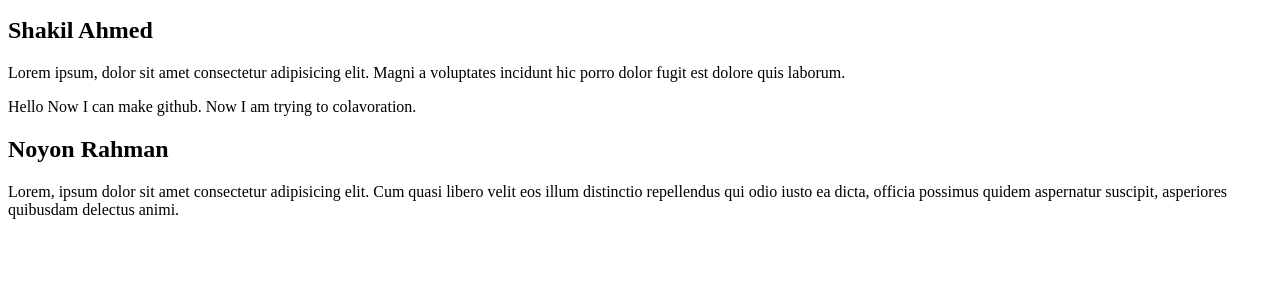
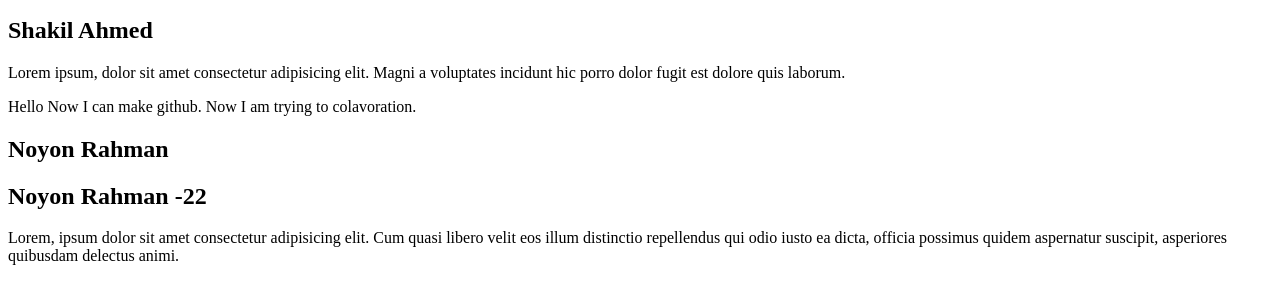
Before and after one commit to codermdshakil/git-colaboration, a plain HTML site: page index.html in a window 1280 px wide. Shown: the part 119-418 px from the top of the page. Drawn offline with Linux system fonts and the light colour scheme.

Commit message:
noyon added his name

```diff
--- a/index.html
+++ b/index.html
@@ -17,6 +17,7 @@
         </div>
         <div class="noyon">
             <h2>Noyon Rahman</h2>
+            <h2>Noyon Rahman -22</h2>
             <p>Lorem, ipsum dolor sit amet consectetur adipisicing elit. Cum quasi libero velit eos illum distinctio repellendus qui odio iusto ea dicta, officia possimus quidem aspernatur suscipit, asperiores quibusdam delectus animi.</p>
 
         </div>
```
